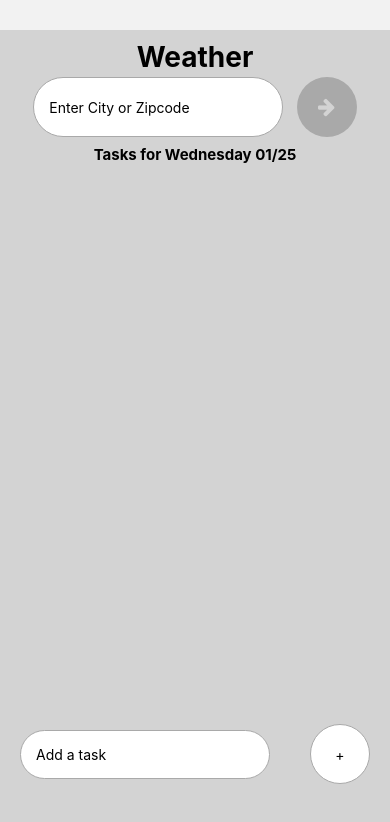
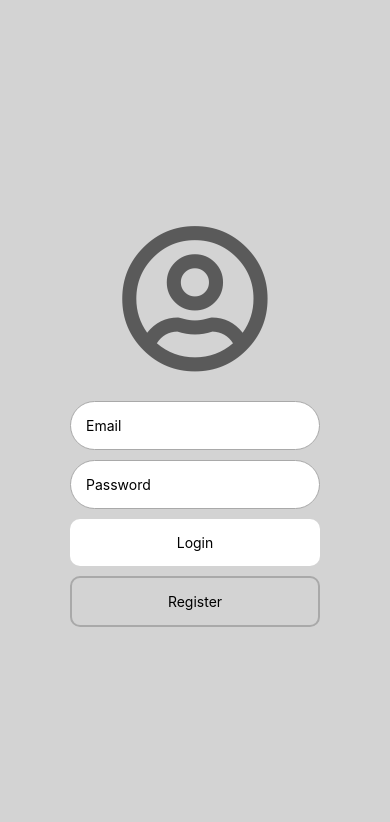
Before and after one commit to donyeb/cs4261app, a React Native app: screen /Login in a window 390 px wide. Shown: the top 822 px of the page. Built offline with nearby package versions, Linux system fonts and the light colour scheme.

Commit message:
adds styling and logout button

```diff
--- a/App.js
+++ b/App.js
@@ -13,8 +13,8 @@ export default function App() {
   return (
     <NavigationContainer>
       <Stack.Navigator screenOptions={{headerShown: false}}>
-        {/* <Stack.Screen name="Login" component={Login} />
-        <Stack.Screen name="SignUp" component={SignUp} /> */}
+        <Stack.Screen name="Login" component={Login} />
+        <Stack.Screen name="SignUp" component={SignUp} />
         <Stack.Screen name="Home" component={HomeScreen} />
       </Stack.Navigator>
     </NavigationContainer>
--- a/Screens/HomeScreen.js
+++ b/Screens/HomeScreen.js
@@ -1,7 +1,9 @@
 import { KeyboardAvoidingView, Platform, StyleSheet, Text, View, TextInput, TouchableOpacity, Keyboard, ScrollView, ActivityIndicator} from 'react-native'
 import React, { useState } from 'react'
+import { useNavigation } from '@react-navigation/native';
 import Task from './components/Task'
 import Icon from 'react-native-vector-icons/FontAwesome';
+import { signOut } from 'firebase/auth';
 
 const HomeScreen = () => {
     const [task, setTask] = useState();
@@ -13,6 +15,7 @@ const HomeScreen = () => {
 
     var today = new Date();
     var days = ['Sunday','Monday','Tuesday','Wednesday','Thursday','Friday','Saturday'];
+    const navigation = useNavigation();
 
     const addTask = () => {
         Keyboard.dismiss();
@@ -42,6 +45,10 @@ const HomeScreen = () => {
             alert("Enter Valid City or Zipcode")
             setCity(null);
         })
+    }
+
+    const logOut = () => {
+        navigation.navigate("Login");
     }
 
   return (
@@ -74,6 +81,10 @@ const HomeScreen = () => {
                 </View>
             </View>
         </ScrollView>
+
+        <TouchableOpacity style={styles.logout} onPress={logOut}>
+            <Text>Sign Out</Text>
+        </TouchableOpacity>
 
 
         <KeyboardAvoidingView
@@ -114,7 +125,6 @@ const styles = StyleSheet.create({
         marginTop: 2
     },
     weatherWrapper: {
-        backgroundColor: "white",
         marginTop: 10,
         alignItems: 'center',
         width: "90%",
@@ -133,7 +143,7 @@ const styles = StyleSheet.create({
         paddingVertical: 15,
         width: 250,
         paddingHorizontal: 15,
-        backgroundColor: "white",
+        // backgroundColor: "white",
         borderColor: "darkgrey",
         borderWidth: 1,
         borderRadius: 60,
@@ -142,7 +152,7 @@ const styles = StyleSheet.create({
     addWrapper: {
         width: 60,
         height: 60,
-        backgroundColor: "white",
+        // backgroundColor: "white",
         borderRadius: 60,
         justifyContent: 'center',
         alignItems: 'center',
@@ -172,7 +182,7 @@ const styles = StyleSheet.create({
        paddingVertical: 15,
         width: 250,
         paddingHorizontal: 15,
-        backgroundColor: "white",
+        // backgroundColor: "white",
         borderColor: "darkgrey",
         borderWidth: 1,
         borderRadius: 60,
@@ -206,4 +216,12 @@ const styles = StyleSheet.create({
         marginTop: 20,
         color: "lightgrey"
     },
+    logout: {
+        alignSelf: 'center',
+        marginTop: 70,
+        paddingHorizontal: 20,
+        paddingVertical: 10,
+        backgroundColor: "darkgrey",
+        borderRadius: 5
+    }
 })
--- a/Screens/Login.js
+++ b/Screens/Login.js
@@ -3,6 +3,7 @@ import React, { useState } from 'react'
 import { useNavigation } from '@react-navigation/native';
 import { authentication } from '../firebase';
 import { signInWithEmailAndPassword } from 'firebase/auth';
+import Icon from 'react-native-vector-icons/FontAwesome5';
 
 const Login = () => {
   const [email, setEmail] = useState();
@@ -17,12 +18,13 @@ const Login = () => {
       setPassword(null);
       navigation.navigate("Home");
     })
-    .catch((e) => {console.log(e)})
+    .catch((e) => {alert("Invalid Username and/or Password")})
   }
 
   return (
     <KeyboardAvoidingView style={styles.loginPage} behavior={"padding"}>
       <View style={styles.login}>
+        <Icon name='user-circle' style={styles.user} color="#5A5A5A"></Icon>
         <TextInput placeholder="Email" value={email} style={styles.loginInput} onChangeText={(text) => setEmail(text)}></TextInput>
         <TextInput placeholder="Password" value={password} style={styles.loginInput} secureTextEntry={true} onChangeText={(text) => setPassword(text)}></TextInput>
         <TouchableOpacity style={styles.loginButton} onPress={signInUser}>
@@ -50,8 +52,10 @@ const styles = StyleSheet.create({
     justifyContent: "center",
     alignItems: "center",
   },
-  login: {
-
+  user: {
+    alignSelf: "center",
+    marginBottom: 20,
+    fontSize: 150,
   },
   loginInput: {
     paddingVertical: 15,
@@ -69,12 +73,15 @@ const styles = StyleSheet.create({
     borderRadius: 10,
     backgroundColor: "white",
     alignItems: "center",
-    marginBottom: 10
+    marginBottom: 10,
   },
   registerButton: {
     padding: 15,
     borderRadius: 10,
     backgroundColor: "white",
-    alignItems: "center"
+    alignItems: "center",
+    borderWidth: 2,
+    borderColor: "darkgrey",
+    backgroundColor: "lightgrey",
   }
 })
--- a/Screens/SignUp.js
+++ b/Screens/SignUp.js
@@ -3,6 +3,7 @@ import React, { useState } from 'react'
 import { useNavigation } from '@react-navigation/native';
 import { authentication } from '../firebase';
 import { createUserWithEmailAndPassword } from 'firebase/auth';
+import Icon from 'react-native-vector-icons/FontAwesome5';
 
 const SignUp = () => {
   const [email, setEmail] = useState();
@@ -23,6 +24,7 @@ const SignUp = () => {
   return (
     <KeyboardAvoidingView style={styles.loginPage} behavior={"padding"}>
       <View style={styles.login}>
+        <Icon name='user-circle' style={styles.user} color="#5A5A5A"></Icon>
         <TextInput placeholder="Email" value={email} style={styles.loginInput} onChangeText={(text) => setEmail(text)}></TextInput>
         <TextInput placeholder="Password" value={password} style={styles.loginInput} secureTextEntry={true} onChangeText={(text) =>  setPassword(text)}></TextInput>
         <TouchableOpacity style={styles.registerButton} onPress={signUpUser}>
@@ -49,8 +51,10 @@ const styles = StyleSheet.create({
     justifyContent: "center",
     alignItems: "center",
   },
-  login: {
-
+  user: {
+    alignSelf: "center",
+    marginBottom: 20,
+    fontSize: 150,
   },
   loginInput: {
     paddingVertical: 15,
@@ -74,6 +78,9 @@ const styles = StyleSheet.create({
     padding: 15,
     borderRadius: 10,
     backgroundColor: "white",
-    alignItems: "center"
+    alignItems: "center",
+    borderWidth: 2,
+    borderColor: "darkgrey",
+    backgroundColor: "lightgrey",
   }
 })
```
